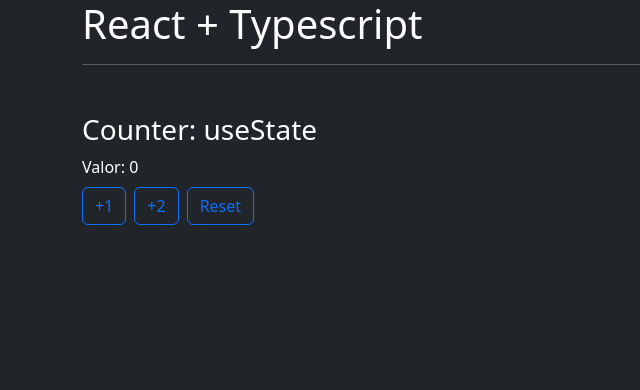
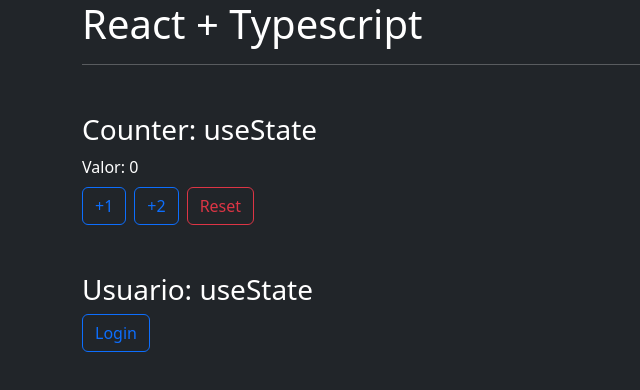
Before and after one commit to leedd87/typescript-basics, a React (Vite) app in the folder react-ts/: page / in a window 1280 px wide. Shown: the top 390 px of the page, without its empty margins (0-640 px from the left). Built offline with nearby package versions, Linux system fonts and the light colour scheme.

Commit message:
interface

```diff
--- a/react-ts/src/App.tsx
+++ b/react-ts/src/App.tsx
@@ -1,4 +1,5 @@
 import { Counter } from "./components/Counter";
+import { Usuario } from "./components/Usuario";
 
 
 function App() {
@@ -10,6 +11,7 @@
             <hr />
 
             <Counter />
+            <Usuario />
         </>
     );
 }
--- a/react-ts/src/components/Counter.tsx
+++ b/react-ts/src/components/Counter.tsx
@@ -25,7 +25,7 @@
             >+2
             </button>
             <button
-                className="btn btn-outline-primary mt-2 ms-2"
+                className="btn btn-outline-danger mt-2 ms-2"
                 onClick={() => setCounter(0)}
             >Reset
             </button>
--- /dev/null
+++ b/react-ts/src/components/Usuario.tsx
@@ -0,0 +1,33 @@
+import { useState } from "react"
+
+interface User {
+    uid: string,
+    name: string
+}
+
+
+export const Usuario = () => {
+
+    const [user, setUser] = useState<User>()
+
+    const login = () => {
+        setUser({
+            uid: 'ABC123',
+            name: 'David Perez'
+        })
+    }
+
+    return (
+        <div className="mt-5">
+            <h3>Usuario: useState</h3>
+
+            <button
+                className="btn btn-outline-primary"
+                onClick={login}
+            >
+                Login
+            </button>
+            <pre>{JSON.stringify(user)}</pre>
+        </div>
+    )
+}
```
